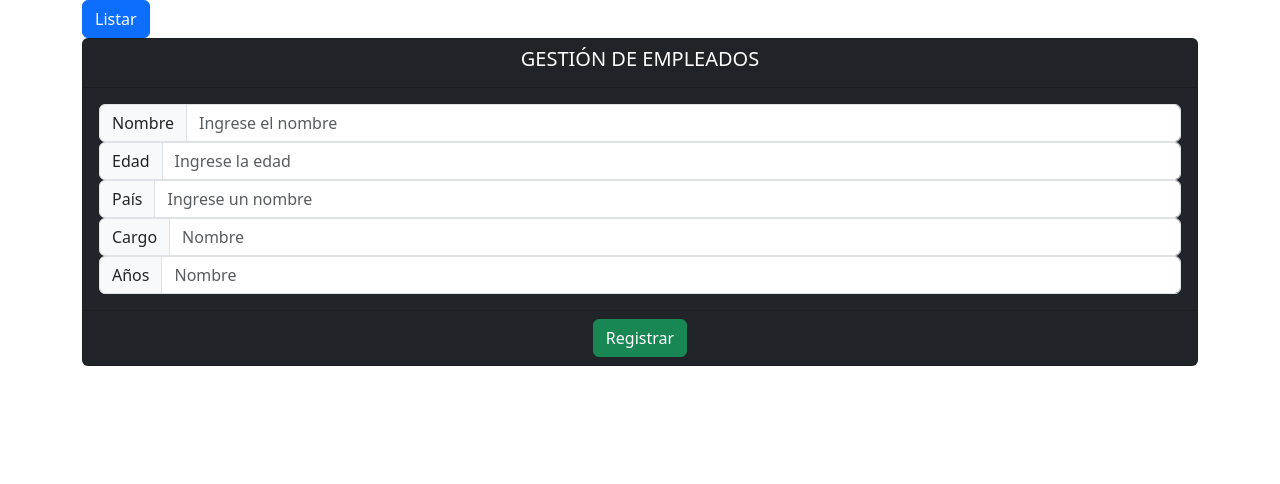
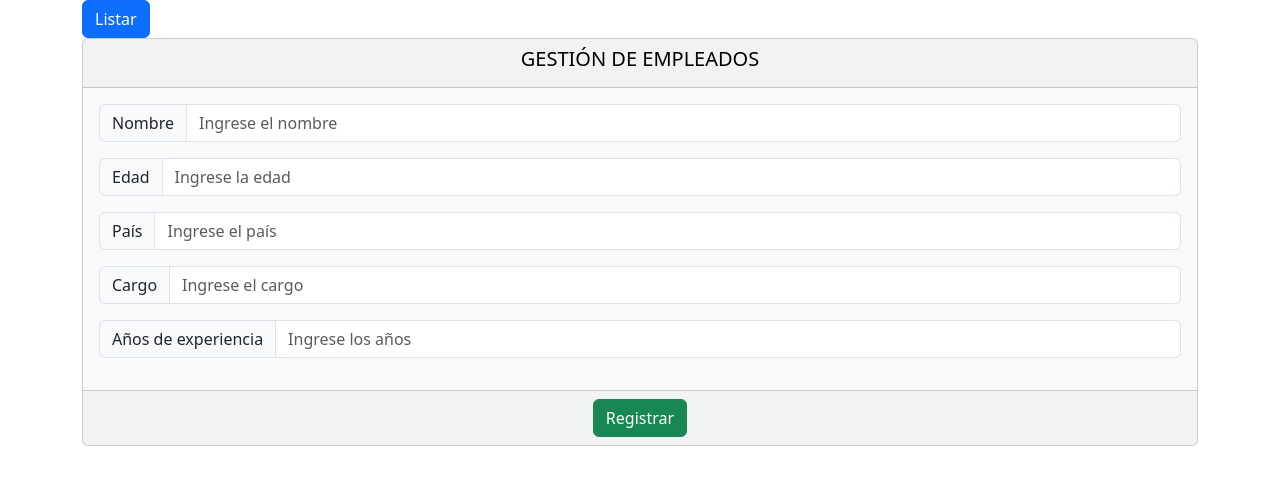
Before and after one commit to RicardoRdz03/crud-react-node-mysql-bootstrap, a React (Create React App) app in the folder client/: page / in a window 1280 px wide. Shown: the top 484 px of the page. Built offline with nearby package versions, Linux system fonts and the light colour scheme.

Commit message:
first commit

```diff
--- a/client/src/App.css
+++ b/client/src/App.css
@@ -25,7 +25,3 @@
   margin-top: 5px;
 
 }
-
-#carta-cuerpo input {
-  margin: 10px;
-}
--- a/client/src/App.js
+++ b/client/src/App.js
@@ -36,7 +36,7 @@ function App() {
     <div className='container'>
     <div className="App">
       <div className='lista'>
-        <button class="btn btn-primary" onClick={getEmpleados}>Listar</button>
+        <button className="btn btn-primary" onClick={getEmpleados}>Listar</button>
         {
           empleadosLista.map((val,key)=>{
             return <div className=''>{val.nombre}</div>
@@ -44,36 +44,34 @@ function App() {
         }
       </div>
 
-      <div class="card text-bg-dark mb-3">
-        <div class="card-header"><h5 class="card-title text-center">GESTIÓN DE EMPLEADOS</h5></div>
-        <div class="card-body">
-
-          <div class="input-group flex-nowrap">
-            <span class="input-group-text" id="addon-wrapping">Nombre</span>
-            <input onChange={(event)=>{setNombre(event.target.value);}} type="text" class="form-control" placeholder="Ingrese el nombre" aria-label="Username" aria-describedby="addon-wrapping"/>
+      <div className="card text-bg-light mb-3">
+        <div className="card-header"><h5 className="card-title text-center">GESTIÓN DE EMPLEADOS</h5></div>
+        <div className="card-body">
+          <div className="input-group mb-3">
+            <span className="input-group-text" id="addon-wrapping">Nombre</span>
+            <input id="espaciado" onChange={(event)=>{setNombre(event.target.value);}} type="text" className="form-control" placeholder="Ingrese el nombre" aria-label="Username" aria-describedby="addon-wrapping" required/>
           </div>
-          <div class="input-group flex-nowrap">
-            <span class="input-group-text" id="addon-wrapping">Edad</span>
-            <input onChange={(event)=>{setEdad(event.target.value);}} type="number" class="form-control" placeholder="Ingrese la edad" aria-label="Username" aria-describedby="addon-wrapping"/>
+          <div className="input-group mb-3">
+            <span className="input-group-text" id="addon-wrapping">Edad</span>
+            <input onChange={(event)=>{setEdad(event.target.value);}} type="number" className="form-control" placeholder="Ingrese la edad" aria-label="Username" aria-describedby="addon-wrapping" required/>
           </div>
-          <div class="input-group flex-nowrap">
-            <span class="input-group-text" id="addon-wrapping">País</span>
-            <input onChange={(event)=>{setPais(event.target.value);}} type="text" class="form-control" placeholder="Ingrese un nombre" aria-label="Username" aria-describedby="addon-wrapping"/>
+          <div className="input-group mb-3">
+            <span className="input-group-text" id="addon-wrapping">País</span>
+            <input onChange={(event)=>{setPais(event.target.value);}} type="text" className="form-control" placeholder="Ingrese el país" aria-label="Username" aria-describedby="addon-wrapping" required/>
           </div>
-          <div class="input-group flex-nowrap">
-            <span class="input-group-text" id="addon-wrapping">Cargo</span>
-            <input onChange={(event)=>{setCargo(event.target.value);}} type="text" class="form-control" placeholder="Nombre" aria-label="Username" aria-describedby="addon-wrapping"/>
+          <div className="input-group mb-3">
+            <span className="input-group-text" id="addon-wrapping">Cargo</span>
+            <input onChange={(event)=>{setCargo(event.target.value);}} type="text" className="form-control" placeholder="Ingrese el cargo" aria-label="Username" aria-describedby="addon-wrapping" required/>
           </div>
-          <div class="input-group flex-nowrap">
-            <span class="input-group-text" id="addon-wrapping">Años</span>
-            <input onChange={(event)=>{setAños(event.target.value);}} type="number" class="form-control" placeholder="Nombre" aria-label="Username" aria-describedby="addon-wrapping"/>
+          <div className="input-group mb-3">
+            <span className="input-group-text" id="addon-wrapping">Años de experiencia</span>
+            <input onChange={(event)=>{setAños(event.target.value);}} type="number" className="form-control" placeholder="Ingrese los años" aria-label="Username" aria-describedby="addon-wrapping" required/>
           </div>
         </div>
-        <div class="card-footer text-center">
-          <button class="btn btn-success" type='submit' onClick={add}>Registrar</button>
+        <div className="card-footer text-center">
+          <button className="btn btn-success" type='submit' onClick={add}>Registrar</button>
         </div>
       </div>
-
     </div>
     </div>
   );
```
